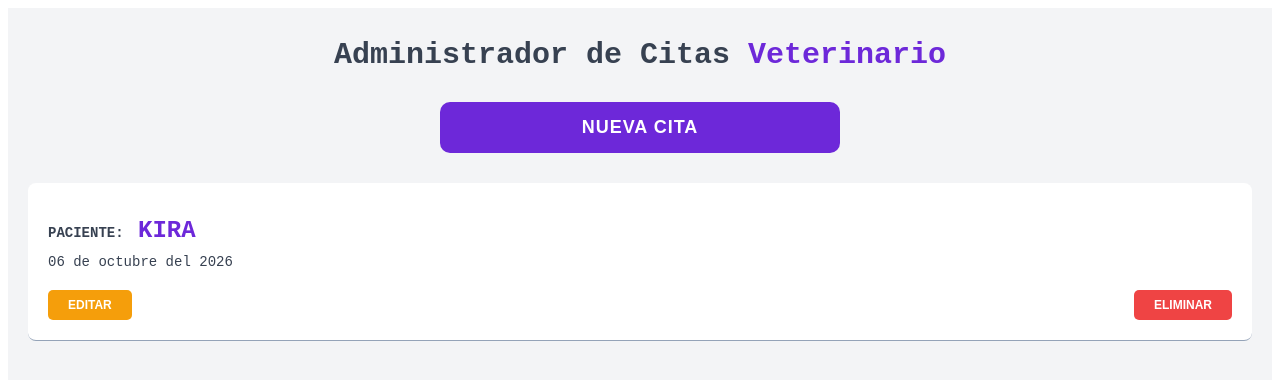
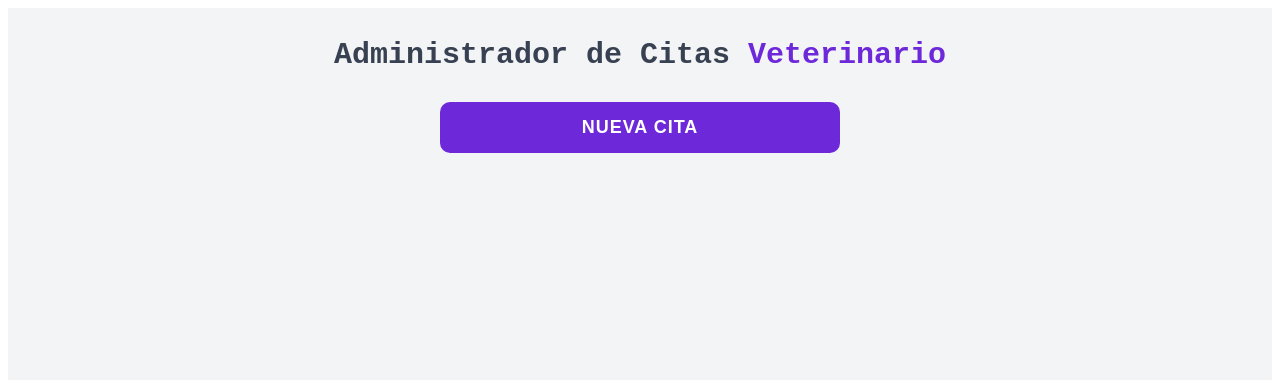
Before and after one commit to zuazoov-utr/citasReactJS-IDGS9B, a React (Vite) app: page / in a window 1280 px wide. Shown: the top 380 px of the page. Built offline with nearby package versions, Linux system fonts and the light colour scheme.

Commit message:
Make Paciente component dynimic

```diff
--- a/src/App.jsx
+++ b/src/App.jsx
@@ -20,7 +20,15 @@ function App() {
         <span className='btn-texto-nueva-cita'>Nueva Cita</span>
       </button>
 
-      <Paciente />
+      {pacientes.map((paciente) => (
+        <Paciente
+          setModalVisible={setModalVisible}
+          pacientes={pacientes}
+          paciente={paciente}
+          key={paciente.id}
+        />
+      ))}
+
 
       {modalVisible && (
         <div className='modal-overlay' role='dialog' aria-modal="true">
--- a/src/components/Formulario.jsx
+++ b/src/components/Formulario.jsx
@@ -56,6 +56,7 @@ const Formulario = ({
         // Save all new records
         // state = add my object into the array
         setPacientes([...pacientes, nuevoPaciente]);
+        setModalVisible(false);
     }
 
     return (
--- a/src/components/Paciente.jsx
+++ b/src/components/Paciente.jsx
@@ -1,16 +1,29 @@
 import '../css/paciente.css';
 
-const Paciente = () => {
+const Paciente = ({
+    setModalVisible,
+    pacientes,
+    paciente
+}) => {
+
+    const handleEditar = () => {
+        // Abrir el modal cuando se de clic
+        setModalVisible(true);
+        // En console.log mostrar el array de pacientes
+        console.log(pacientes);
+    }
+
     return (
         <article className="paciente-card">
             <p className="paciente-label">Paciente:
-                <span className="paciente-nombre"> Kira</span>
+                <span className="paciente-nombre"> {paciente.paciente}</span>
             </p>
-            <p className="paciente-fecha">06 de octubre del 2026</p>
+            <p className="paciente-fecha">{paciente.fechaAlta}</p>
 
             <div className="paciente-contenedor-botones">
                 <button
                     className="paciente-btn paciente-btn-editar"
+                    onClick={() => handleEditar()}
                 >Editar</button>
                 <button
                     className="paciente-btn paciente-btn-eliminar"
```
